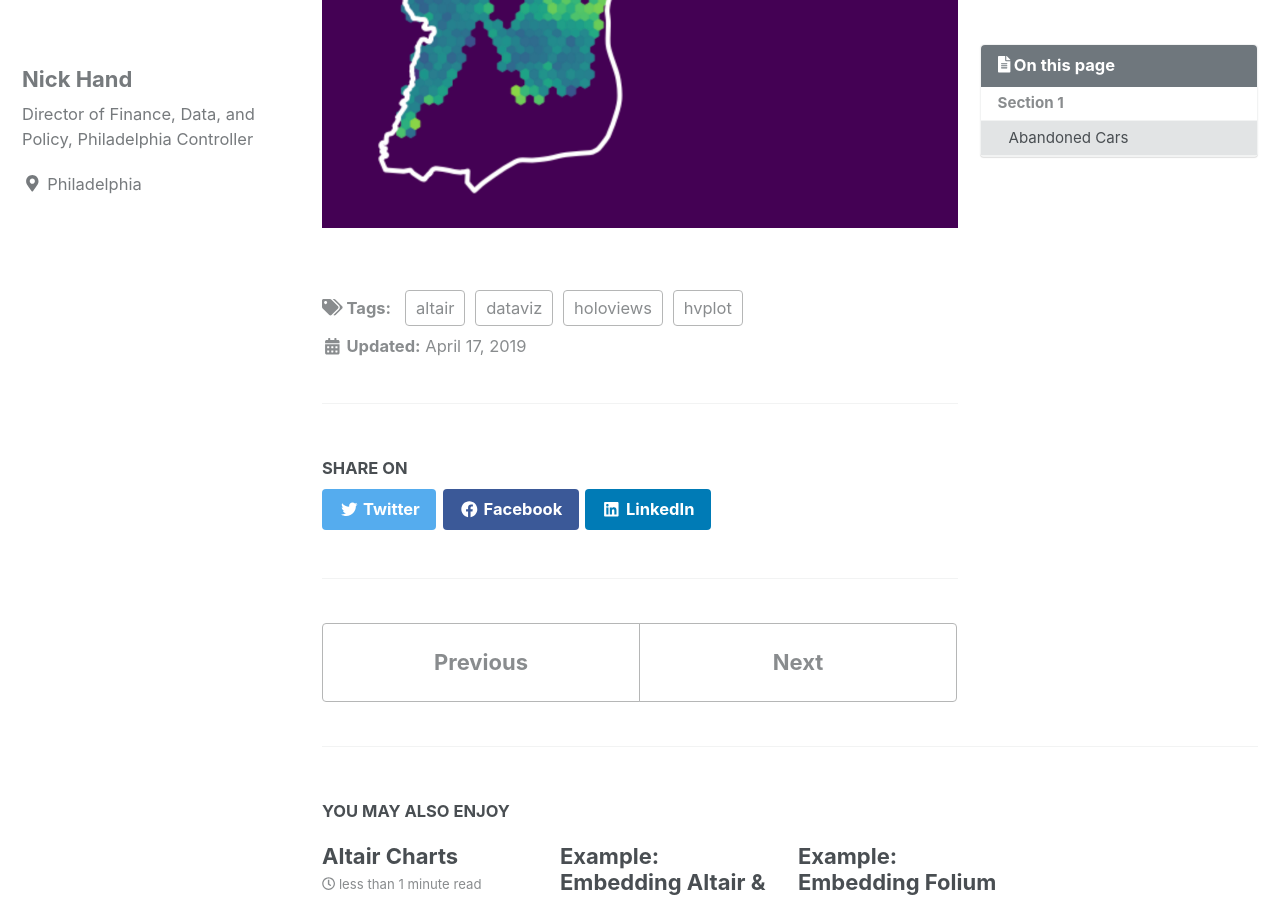
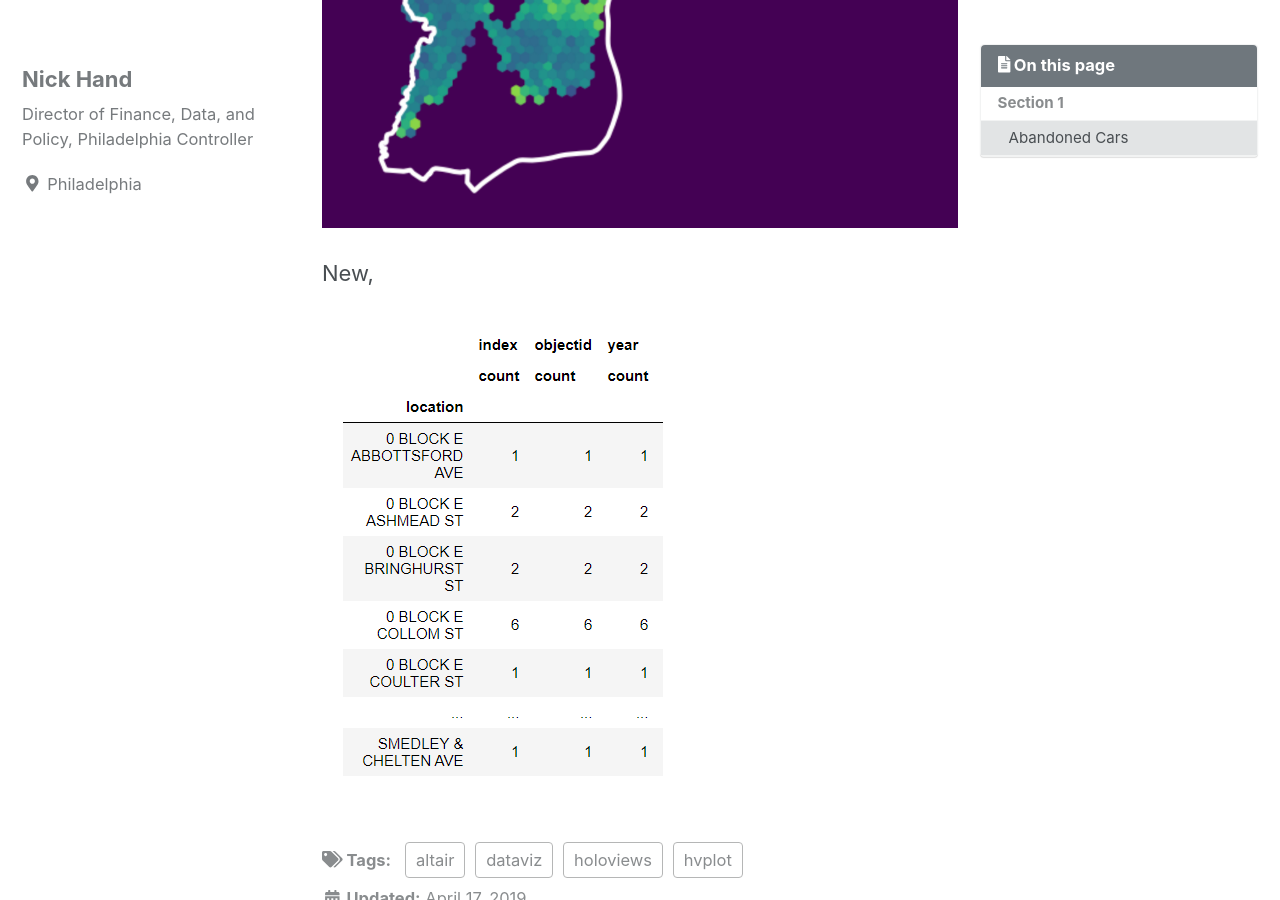
Before and after one commit to Chyanne-E/HeyMayor, a Jekyll site: the page built from _posts/2019-04-17-example-post.md, in a window 1280 px wide and 900 px high, scrolled down 1024 px. Built offline with Jekyll 4.4.1, drawn with Linux system fonts in a browser that asks for light colours; cached includes are drawn as plain includes; nearby versions of some CDN libraries; a script that is not in the unit is left out.

Commit message:
Update 2019-04-17-example-post.md

```diff
--- a/_posts/2019-04-17-example-post.md
+++ b/_posts/2019-04-17-example-post.md
@@ -17,3 +17,7 @@ This is an example post. The posts are written in markdown.
 Below, we show the distance between residential sales and the average distance to the 5 nearest 311 calls for abandoned cars.
 
 ![distances-abandoned-cars]({{ site.url }}{{ site.baseurl }}/assets/images/distance_to_abandoned_cars.png)
+
+New,
+
+![distances-abandoned-cars]({{ site.url }}{{ site.baseurl }}/assets/images/MUSA620_sn.PNG)
```
